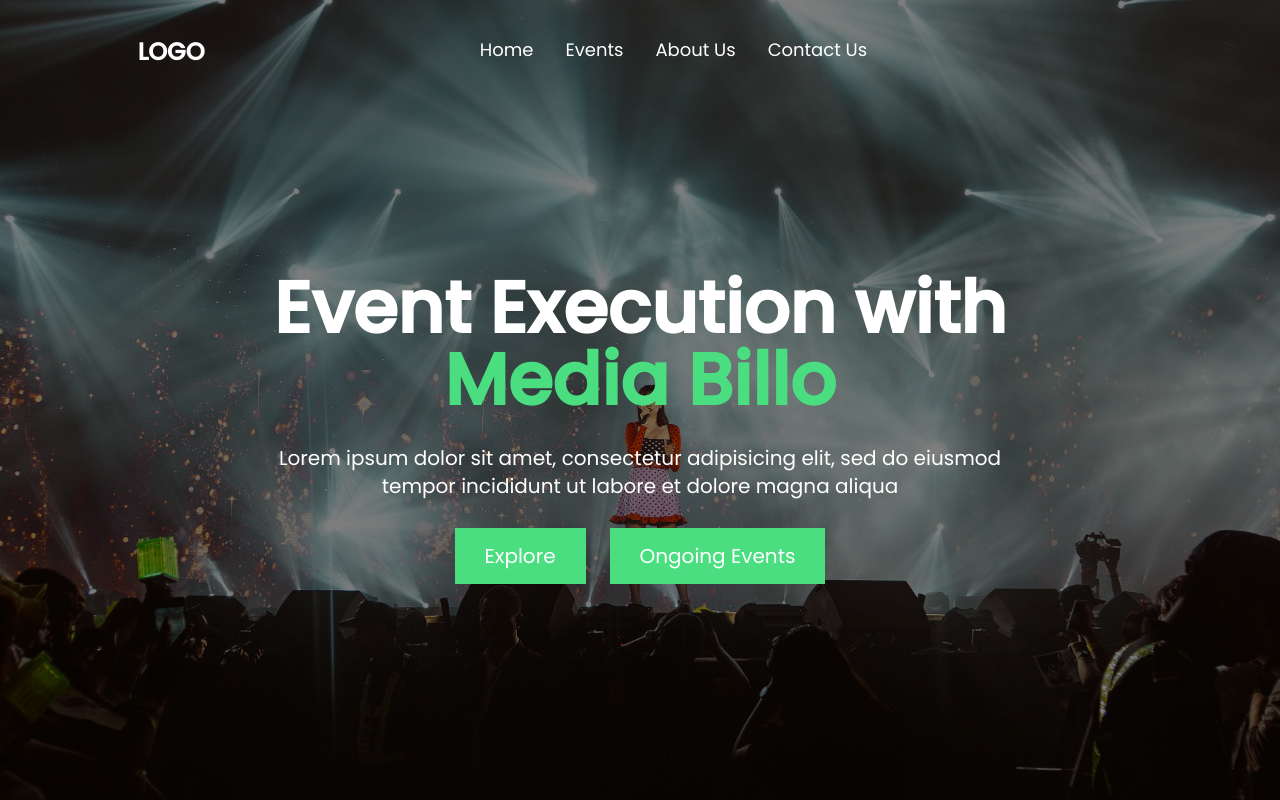
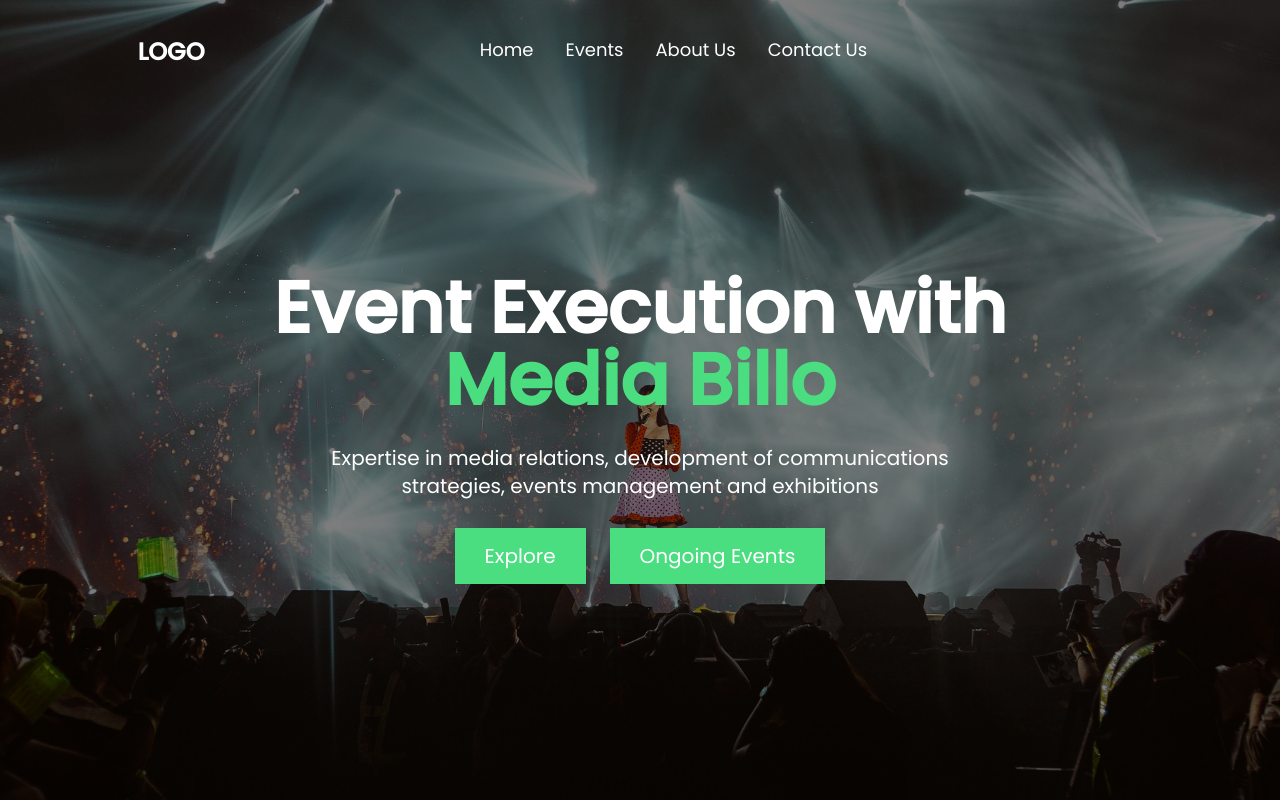
Before and after one commit to Pukka-Technologies/iVote, a Next.js app: page / in a window 1280 px wide. Shown: the top 800 px of the page. Built offline with nearby package versions, Linux system fonts and the light colour scheme.

Commit message:
changes in header

```diff
--- a/components/AboutUs.js
+++ b/components/AboutUs.js
@@ -11,7 +11,7 @@ const AboutUs = () => {
   const pageLink ="https://mediabillo.com/about.php"
   const aboutImage = "/assets/aboutus-bg.png";
   return (
-    <div>
+    <div   className="font-text">
       <div className="m-auto px-6 w-full h-full bg-green-50 ">
       <div className="text-black">
         <Aboutnav />
--- a/components/Header.js
+++ b/components/Header.js
@@ -31,8 +31,7 @@ const Header = () => {
               <span className="text-green-400"> Media Billo</span>
             </h1>
             <p className="lg:text-xl text-lg pt-7 pb-7 md:w-7/12 w-10/12 text-center">
-              Lorem ipsum dolor sit amet, consectetur adipisicing elit, sed do
-              eiusmod tempor incididunt ut labore et dolore magna aliqua
+            Expertise in  media relations,  development of communications strategies, events management and exhibitions
             </p>
             <div className="flex md:gap-6 gap-3 mb-20 md:mb-0">
               <button className="bg-green-400 px-[1.5em] py-[0.7em] lg:text-xl">
```
